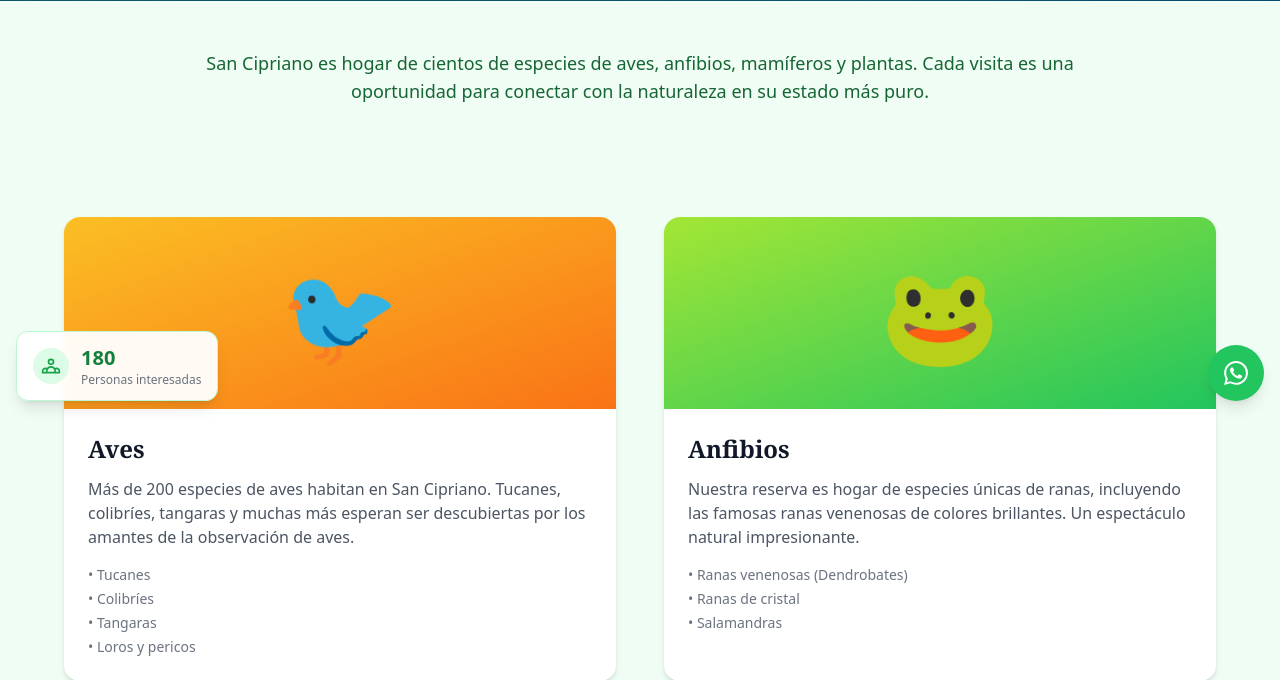
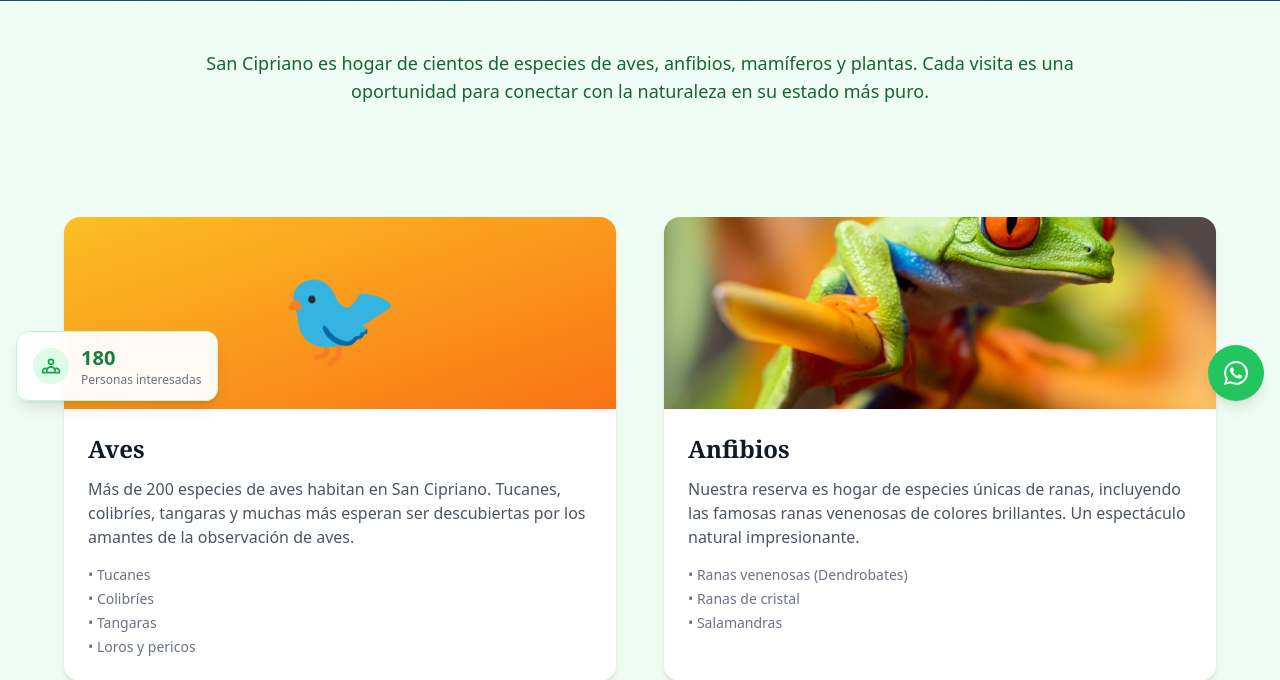
Before and after one commit to QuickAppraiser/san-cipriano, a Django app: page /contenido/biodiversidad/ in a window 1280 px wide. Shown: the part 383-1063 px from the top of the page. Run offline with Django 4.2, Linux system fonts and the light colour scheme; data comes from the database, SQL or seed files in the repository; data that the repository does not hold is empty; some libraries are stand-ins or nearby versions.

Commit message:
Add frog photo to biodiversity page
- Added rana-tropical.jpg to gallery
- Display real frog photo in Amphibians section instead of emoji

Co-Authored-By: Claude Opus 4.5 <noreply@anthropic.com>

```diff
--- a/templates/content/biodiversity.html
+++ b/templates/content/biodiversity.html
@@ -106,8 +106,8 @@
 
             <!-- Amphibians -->
             <div class="bg-white rounded-2xl shadow-md overflow-hidden">
-                <div class="h-48 bg-gradient-to-br from-lime-400 to-green-500 flex items-center justify-center">
-                    <span class="text-8xl">🐸</span>
+                <div class="h-48 overflow-hidden">
+                    <img src="{% static 'images/gallery/rana-tropical.jpg' %}" alt="{% trans 'Rana tropical de San Cipriano' %}" class="w-full h-full object-cover">
                 </div>
                 <div class="p-6">
                     <h3 class="font-display text-2xl font-bold text-gray-900 mb-3">{% trans "Anfibios" %}</h3>
```
